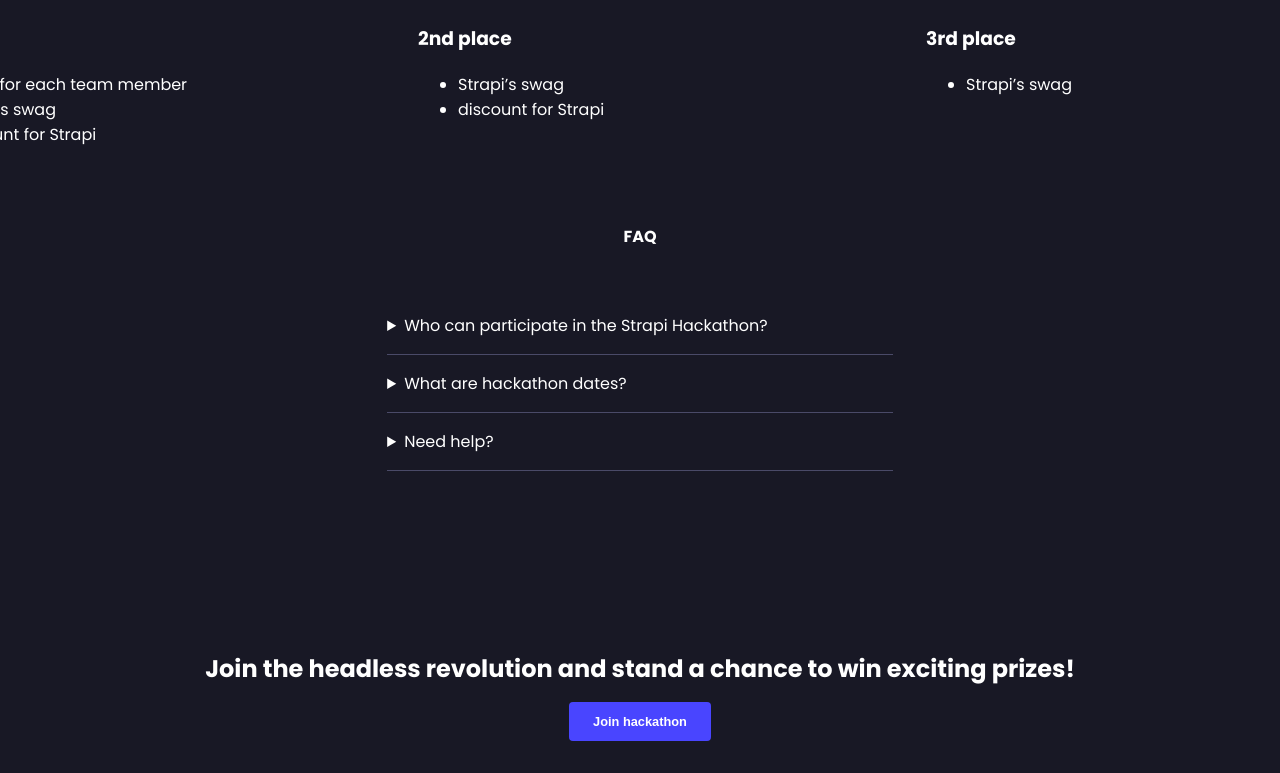
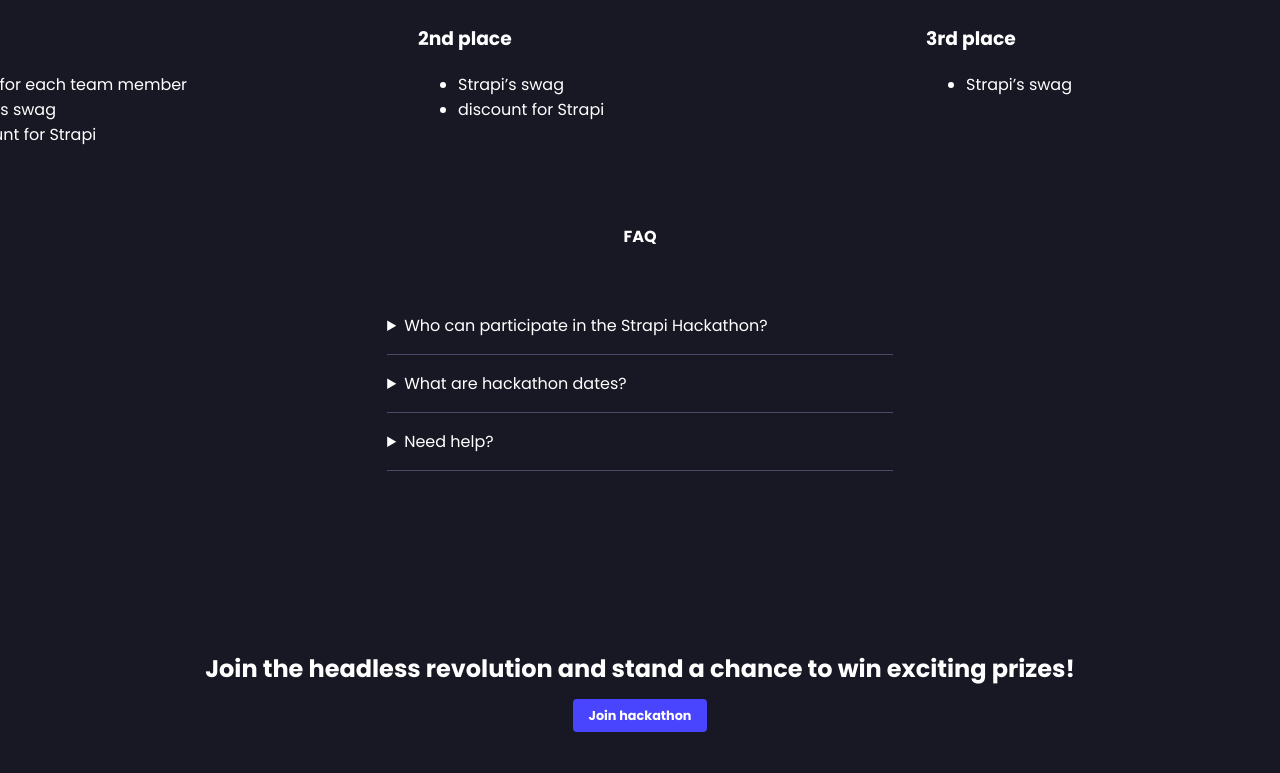
Before and after one commit to pwizla/strapi-hackathon, a React (Create React App) app in the folder my-hackathon-frontend/: page / in a window 1280 px wide. Shown: the part 3374-4147 px from the top of the page. Built offline with nearby package versions, Linux system fonts and the light colour scheme.

Commit message:
Fix missing link for bottom of page button

```diff
--- a/my-hackathon-frontend/src/pages/Home.js
+++ b/my-hackathon-frontend/src/pages/Home.js
@@ -150,7 +150,7 @@
 
         <footer className="footer">
           <h2>Join the headless revolution and stand a chance to win exciting prizes!</h2>
-          <button className="button">Join hackathon</button>
+          <a href="/register-step-1" className="button">Join hackathon</a>
         </footer>
       </main>
     </div>
```
